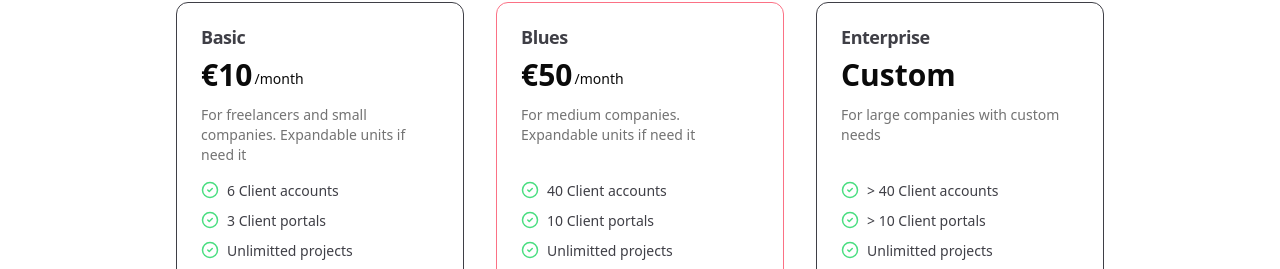
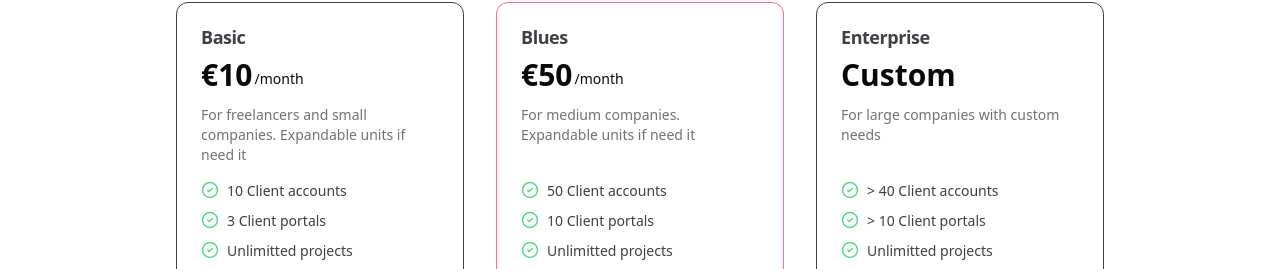
Before and after one commit to gagocarrilloedgar/blueos-webpage, a Next.js app: page / in a window 1280 px wide. Shown: the part 2571-2840 px from the top of the page. Built offline with nearby package versions, Linux system fonts and the light colour scheme.

Commit message:
chore: update pricing

```diff
--- a/src/components/landing/Pricing.tsx
+++ b/src/components/landing/Pricing.tsx
@@ -158,7 +158,7 @@ export default function Pricing() {
       description:
         "For freelancers and small companies. Expandable units if need it",
       features: [
-        "6 Client accounts",
+        "10 Client accounts",
         "3 Client portals",
         "Unlimitted projects",
         "Up to 5 team members",
@@ -172,7 +172,7 @@ export default function Pricing() {
       yearlyPrice: 41.5,
       description: "For medium companies. Expandable units if need it",
       features: [
-        "40 Client accounts",
+        "50 Client accounts",
         "10 Client portals",
         "Unlimitted projects",
         "Up to 25 team members",
```
